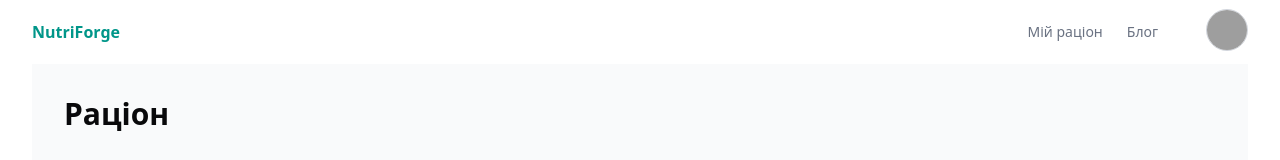
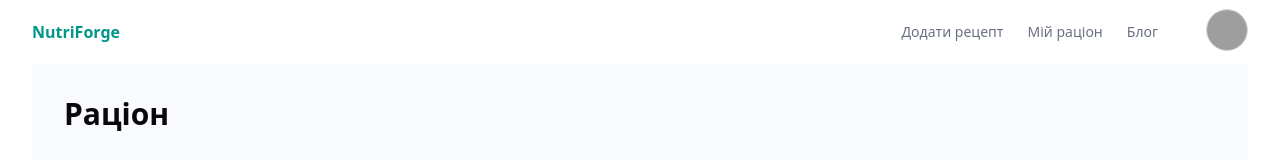
Before and after one commit to NutriForge/nutri-forge-frontend, a React (Vite) app: page /planner in a window 1280 px wide. Shown: the top 160 px of the page. Built offline with nearby package versions, Linux system fonts and the light colour scheme; no server answers; grey boxes are pictures that could not be loaded.

Commit message:
[WIP] NF-53 Added empty page for new feature to add recipes

```diff
--- a/src/App.tsx
+++ b/src/App.tsx
@@ -2,7 +2,8 @@ import { BrowserRouter as Router, Routes, Route } from 'react-router-dom';
 import RecipeList from './components/Recipe/RecipeList';
 import RecipePage from './components/Recipe/RecipePage/RecipePage';
 import Layout from './components/Layout/Layout';
-import MealPlannerPage from './components/MealPlanner/MealPlannerPage';
+import MealPlannerPage from './components/MealPlannerPage/MealPlannerPage';
+import AddRecipePage from './components/AddRecipePage/AddRecipePage';
 
 import { RecipeProvider } from './context/RecipeContext';
 import { IngredientsFormProvider } from './context/IngredientsFormContext';
@@ -16,6 +17,7 @@ function App() {
         <Route path="/" element={<Layout />}>
           <Route index element={<RecipeList />} />
           <Route path="recipe/:id" element={<RecipePage />} />
+          <Route path="recipes/add" element={<AddRecipePage />} />
           <Route path="planner" element={<MealPlannerPage />} />
         </Route>
       </Routes>
--- /dev/null
+++ b/src/components/AddRecipePage/AddRecipePage.tsx
@@ -0,0 +1,5 @@
+export default function AddRecipePage() {
+
+  return <h1>To be developed soon</h1>;
+
+}
--- a/src/components/Layout/Header.tsx
+++ b/src/components/Layout/Header.tsx
@@ -23,6 +23,14 @@ export default function Header() {
           <div className="md:flex md:items-center md:gap-12">
             <nav aria-label="Global" className="hidden md:block">
               <ul className="flex items-center gap-6 text-sm">
+                <li>
+                  <Link
+                    to="/recipes/add"
+                    className="text-gray-500 transition hover:text-gray-500/75"
+                  >
+                    Додати рецепт
+                  </Link>
+                </li>
                 <li>
                   <Link
                     to="/planner"
--- a/src/components/MealPlanner/MealPlannerPage.tsx
+++ b/src/components/MealPlannerPage/MealPlannerPage.tsx
@@ -2,7 +2,6 @@ import { useEffect, useState } from "react";
 import { DragDropContext, DropResult } from "@hello-pangea/dnd";
 import { MealPlan, Recipe } from "@/types/recipe";
 import MealSection from "./MealSection";
-import { useIngredientsForm } from "@/context/IngredientsFormContext";
 import { getRecipe } from "@/services/recipeService";
 
 const initialData: MealPlan = {
@@ -13,7 +12,6 @@ const initialData: MealPlan = {
 
 export default function MealPlanner() {
   const [meals, setMeals] = useState<MealPlan>(initialData);
-  const { dispatch } = useIngredientsForm();
 
   useEffect(() => {
     const storedPlan = JSON.parse(localStorage.getItem("mealPlan") || "{}");
```
Also changed, not shown: src/components/MealPlannerPage/AddRecipeModal.tsx (renamed from src/components/MealPlanner/AddRecipeModal.tsx), src/components/MealPlannerPage/DraggableRecipeCard.tsx (renamed from src/components/MealPlanner/DraggableRecipeCard.tsx), src/components/MealPlannerPage/MealSection.tsx (renamed from src/components/MealPlanner/MealSection.tsx), src/components/MealPlannerPage/RecipeModal.tsx (renamed from src/components/MealPlanner/RecipeModal.tsx).
